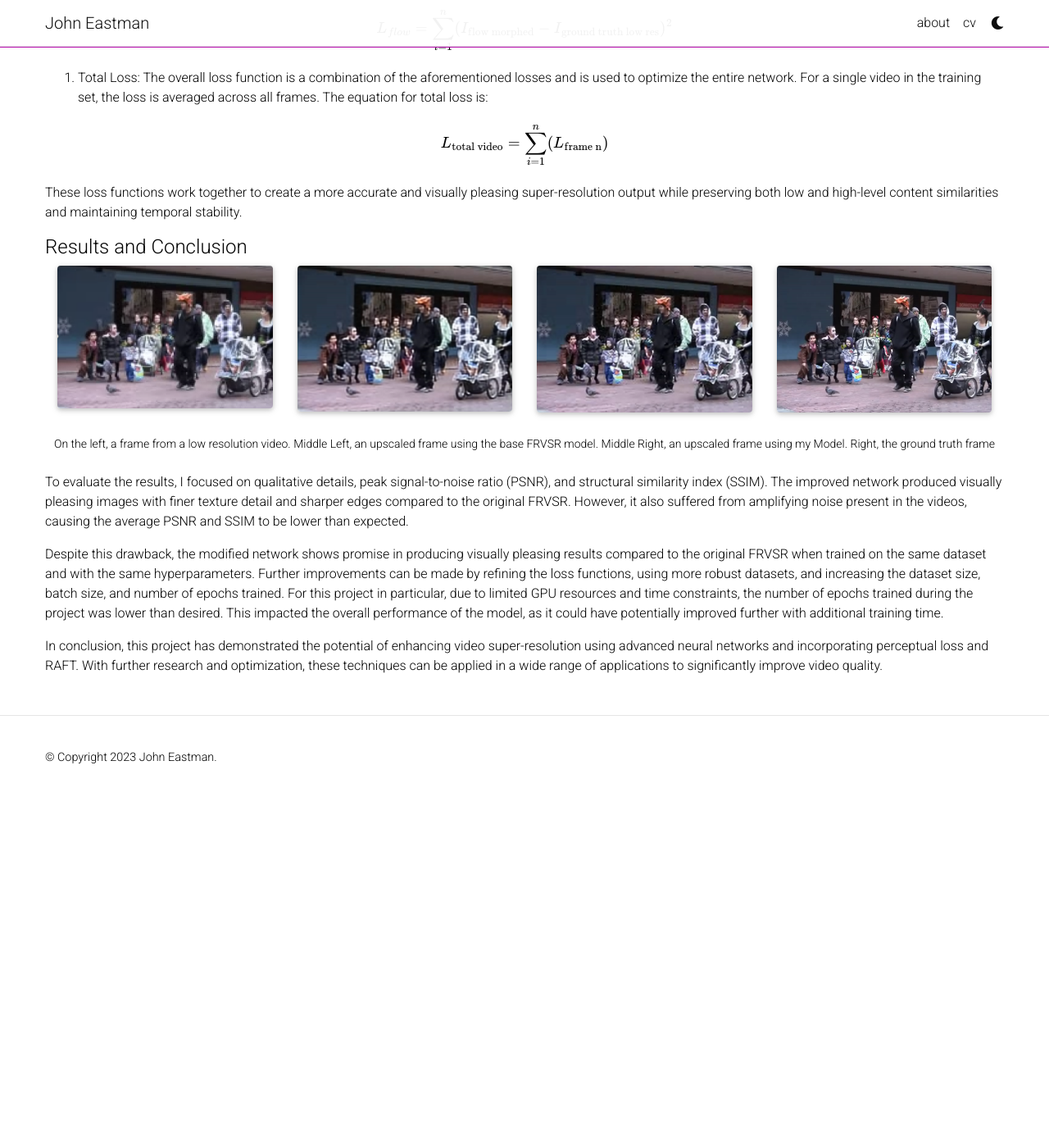
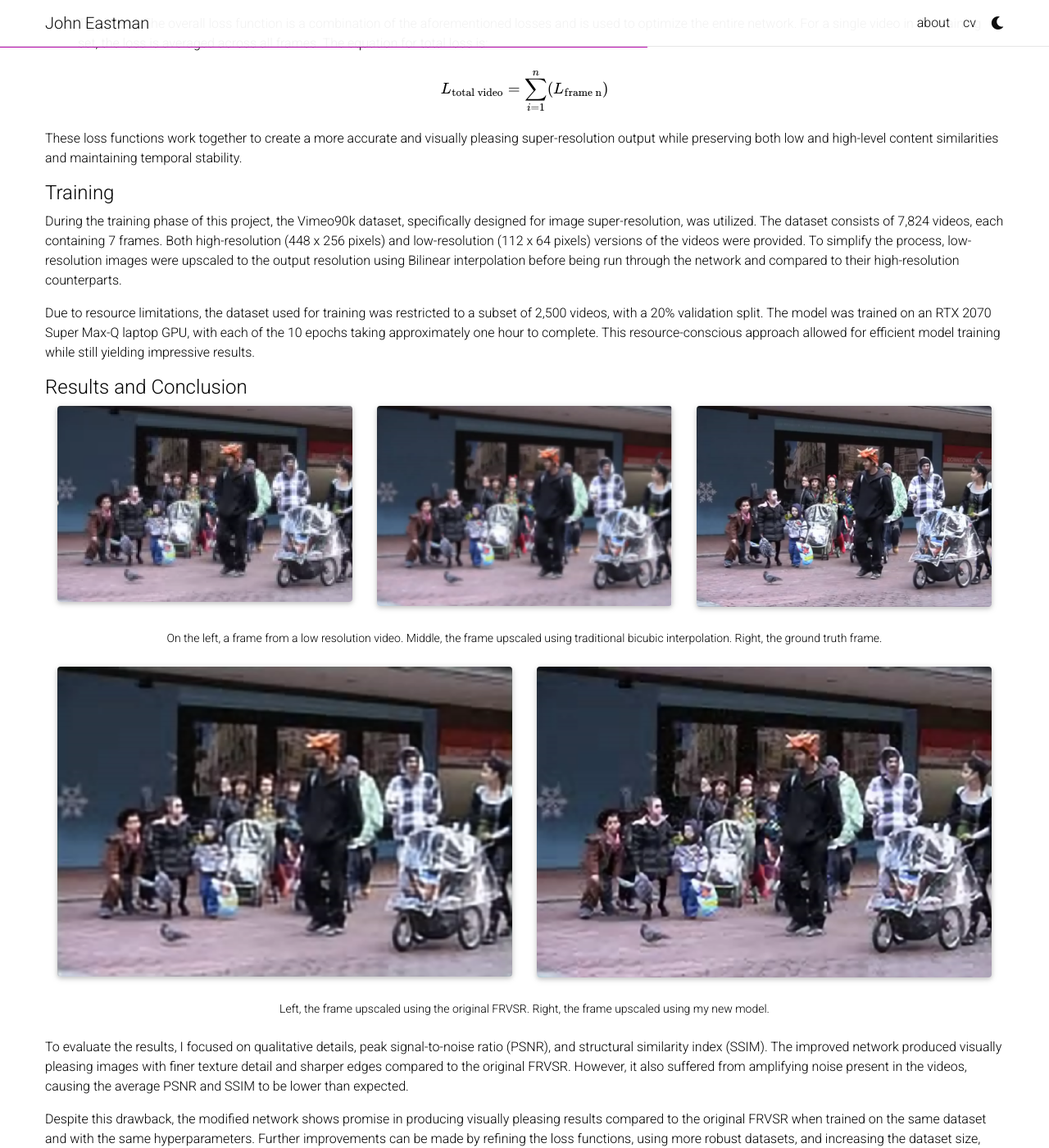
Before and after one commit to RedSweatshirt/RedSweatshirt.github.io, a Jekyll site: the page built from _projects/video_super_resolution.md, in a window 1280 px wide and 1400 px high, scrolled down 2259 px. Shown: the whole window at 82% size. Built offline with Jekyll 4.4.1, drawn with Linux system fonts in a browser that asks for light colours; full-size pictures stand in for the smaller copies a plugin makes; comment, search, counter and statistics services are not loaded; a style sheet for code colours, icons or effects is not loaded; before the commit the page ends 3233 px from its top, so only the background shows below that; some of the changed text lies outside the part shown.

Commit message:
Edit formatting of vsr page, add vieos

```diff
--- a/_projects/video_super_resolution.md
+++ b/_projects/video_super_resolution.md
@@ -12,7 +12,7 @@
         <div class="col-sm-6 mt-3 mt-md-0">
             {% include figure.html path="assets/img/vsr_6869/lowres.png" title="Low Res Frame" class="img-fluid rounded z-depth-1" %}
         </div>
-        <div class="col-sm-6 mt-3 mt-md-0">
+        <div class="col-sm-5 mt-3 mt-md-0">
             {% include figure.html path="assets/img/vsr_6869/RAFRVSR.png" title="Upscaled Frame" class="img-fluid rounded z-depth-1" %}
         </div>
     </div>
@@ -75,26 +75,43 @@
 
 These loss functions work together to create a more accurate and visually pleasing super-resolution output while preserving both low and high-level content similarities and maintaining temporal stability.
 
+#### Training
+
+During the training phase of this project, the Vimeo90k dataset, specifically designed for image super-resolution, was utilized. The dataset consists of 7,824 videos, each containing 7 frames. Both high-resolution (448 x 256 pixels) and low-resolution (112 x 64 pixels) versions of the videos were provided. To simplify the process, low-resolution images were upscaled to the output resolution using Bilinear interpolation before being run through the network and compared to their high-resolution counterparts.
+
+Due to resource limitations, the dataset used for training was restricted to a subset of 2,500 videos, with a 20% validation split. The model was trained on an RTX 2070 Super Max-Q laptop GPU, with each of the 10 epochs taking approximately one hour to complete. This resource-conscious approach allowed for efficient model training while still yielding impressive results.
+
 #### Results and Conclusion
 
 <div class="container">
     <div class="row justify-content-sm-center">
         <div class="col-sm mt-3 mt-md-0">
-            {% include figure.html path="assets/img/vsr_6869/lowres.png" title="Low Res Frame" class="img-fluid rounded z-depth-1" %}
+            {% include figure.html path="assets/img/vsr_6869/lowres.png" title="Low Res Frame" class="img-fluid rounded z-depth-1 data-zoomable" %}
         </div>
         <div class="col-sm mt-3 mt-md-0">
-            {% include figure.html path="assets/img/vsr_6869/FRVSR.png" title="Upscaled Frame using FRVSR" class="img-fluid rounded z-depth-1" %}
+            {% include figure.html path="assets/img/vsr_6869/bicubic.png" title="Low Res Frame" class="img-fluid rounded z-depth-1 data-zoomable" %}
         </div>
         <div class="col-sm mt-3 mt-md-0">
-            {% include figure.html path="assets/img/vsr_6869/RAFRVSR.png" title="Upscaled Frame using my Model" class="img-fluid rounded z-depth-1" %}
-        </div>
-        <div class="col-sm mt-3 mt-md-0">
-            {% include figure.html path="assets/img/vsr_6869/groundtruth.png" title="Ground Truth Frame" class="img-fluid rounded z-depth-1" %}
+            {% include figure.html path="assets/img/vsr_6869/groundtruth.png" title="Ground Truth Frame" class="img-fluid rounded z-depth-1 data-zoomable" %}
         </div>
     </div>
 </div>
 <div class="caption">
-    On the left, a frame from a low resolution video. Middle Left, an upscaled frame using the base FRVSR model. Middle Right, an upscaled frame using my Model. Right, the ground truth frame
+    On the left, a frame from a low resolution video. Middle, the frame upscaled using traditional bicubic interpolation. Right, the ground truth frame.
+</div>
+
+<div class="container">
+    <div class="row justify-content-sm-center">
+        <div class="col-sm mt-3 mt-md-0">
+            {% include figure.html path="assets/img/vsr_6869/FRVSR.png" title="Upscaled Frame using FRVSR" class="img-fluid rounded z-depth-1 data-zoomable" %}
+        </div>
+        <div class="col-sm mt-3 mt-md-0">
+            {% include figure.html path="assets/img/vsr_6869/RAFRVSR.png" title="Upscaled Frame using my Model" class="img-fluid rounded z-depth-1 data-zoomable" %}
+        </div>
+    </div>
+</div>
+<div class="caption">
+    Left, the frame upscaled using the original FRVSR. Right, the frame upscaled using my new model.
 </div>
 
 To evaluate the results, I focused on qualitative details, peak signal-to-noise ratio (PSNR), and structural similarity index (SSIM). The improved network produced visually pleasing images with finer texture detail and sharper edges compared to the original FRVSR. However, it also suffered from amplifying noise present in the videos, causing the average PSNR and SSIM to be lower than expected.
@@ -102,3 +119,55 @@
 Despite this drawback, the modified network shows promise in producing visually pleasing results compared to the original FRVSR when trained on the same dataset and with the same hyperparameters. Further improvements can be made by refining the loss functions, using more robust datasets, and increasing the dataset size, batch size, and number of epochs trained. For this project in particular, due to limited GPU resources and time constraints, the number of epochs trained during the project was lower than desired. This impacted the overall performance of the model, as it could have potentially improved further with additional training time.
 
 In conclusion, this project has demonstrated the potential of enhancing video super-resolution using advanced neural networks and incorporating perceptual loss and RAFT. With further research and optimization, these techniques can be applied in a wide range of applications to significantly improve video quality.
+
+#### Videos
+Sample input and output videos are available below.
+<center>
+    <video controls>
+    <source src="assets/video/orig.mp4" type="video/mp4">
+    Your browser does not support the video tag.
+    </video>
+    <div class="caption">
+        The ground truth video
+    </div>
+</center>
+
+<center>
+    <video controls>
+    <source src="assets/video/lowres.mp4" type="video/mp4">
+    Your browser does not support the video tag.
+    </video>
+    <div class="caption">
+        The downscaled low resolution input video
+    </div>
+</center>
+
+<center>
+    <video controls>
+    <source src="assets/video/bicubic.mp4" type="video/mp4">
+    Your browser does not support the video tag.
+    </video>
+    <div class="caption">
+        Video upscaled using traditional bicubic interpolation
+    </div>
+</center>
+
+<center>
+    <video controls>
+    <source src="assets/video/frvsr.mp4" type="video/mp4">
+    Your browser does not support the video tag.
+    </video>
+    <div class="caption">
+        Video upscaled using original FRVSR
+    </div>
+</center>
+
+<center>
+    <video controls>
+    <source src="assets/video/rafrvsr.mp4" type="video/mp4">
+    Your browser does not support the video tag.
+    </video>
+    <div class="caption">
+        Video upscaled using my method
+    </div>
+</center>
```
Also changed, not shown: 5 other files.
